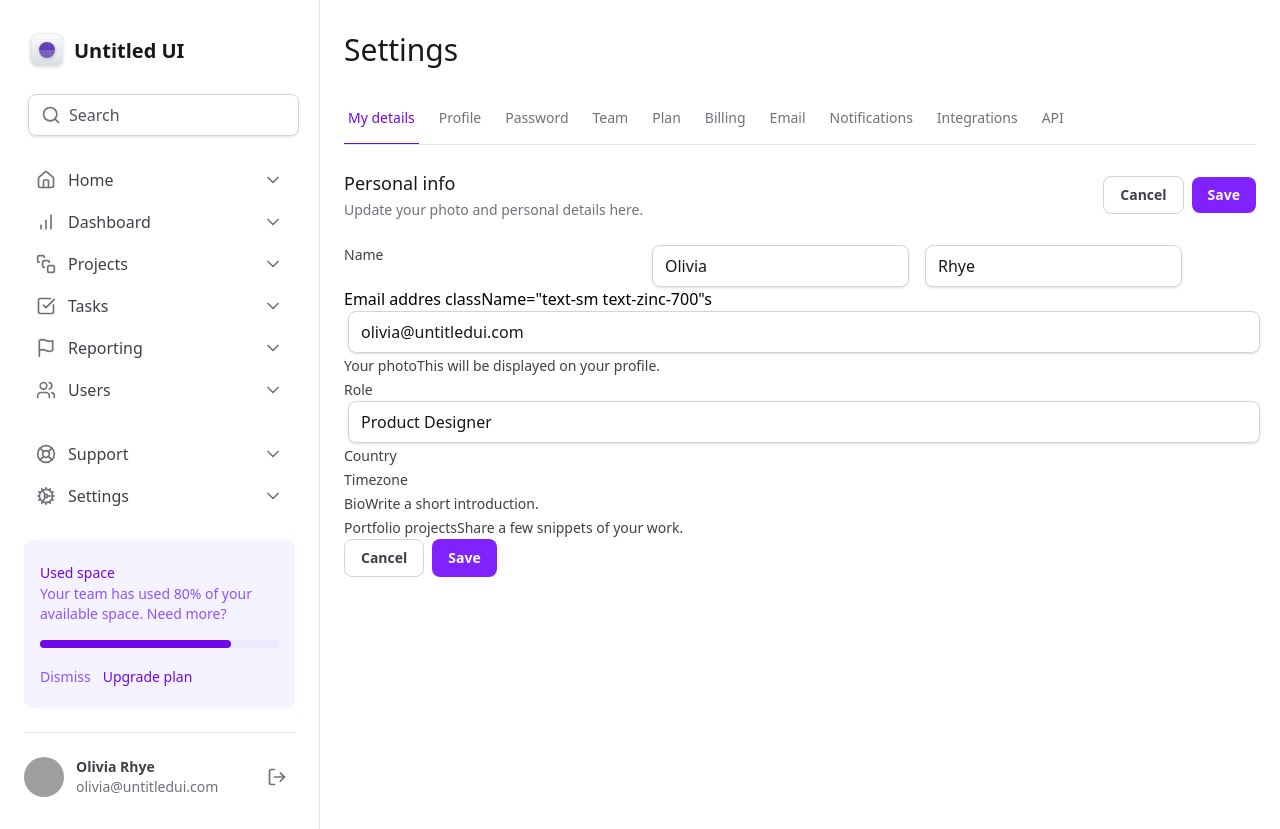
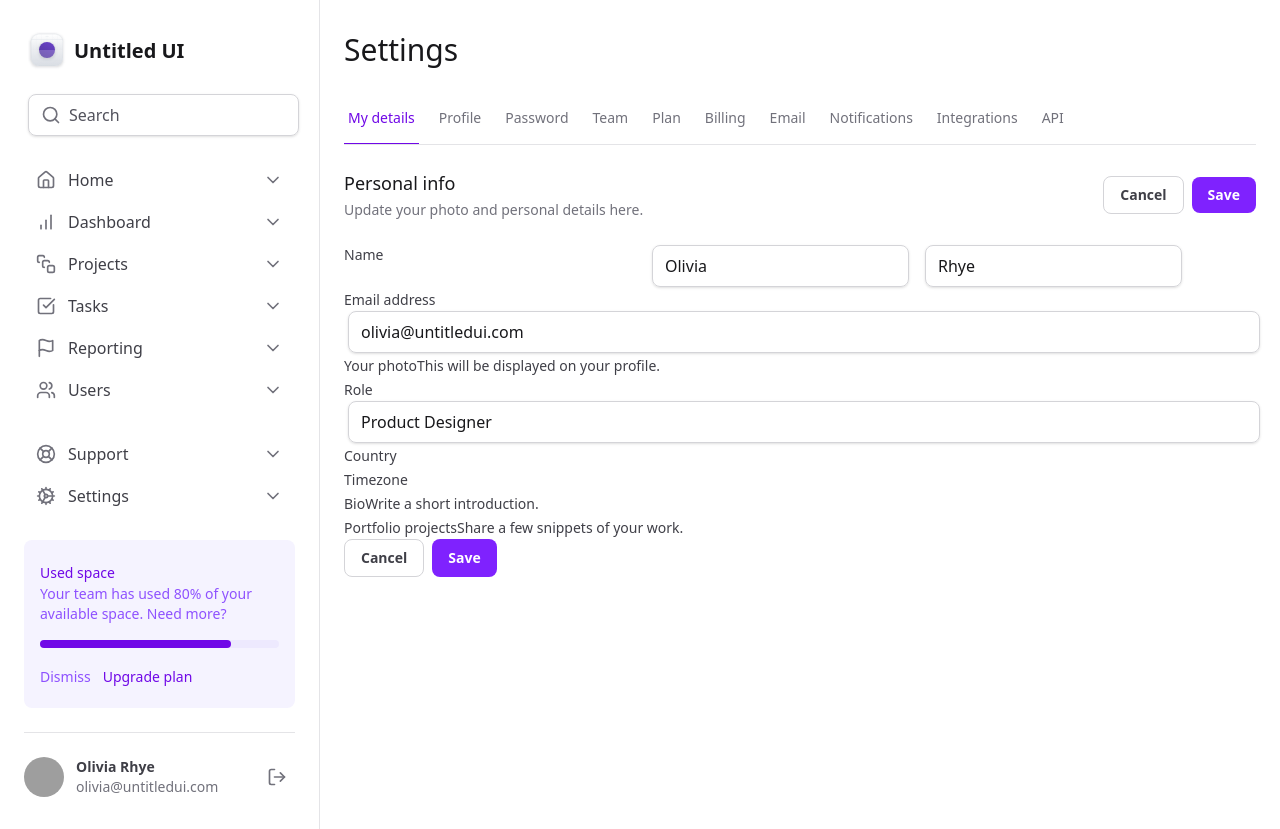
Before and after one commit to Beatriz-Cavallieri/tailwind-dashboard, a React (Vite) app: page / in a window 1280 px wide. Built offline with nearby package versions, Linux system fonts and the light colour scheme; grey boxes are pictures that could not be loaded.

Commit message:
fix: fixes previous commit

```diff
--- a/src/components/PersonalInfoForm/index.tsx
+++ b/src/components/PersonalInfoForm/index.tsx
@@ -27,7 +27,7 @@ const PersonalInfoForm = () => {
         <div className="grid grid-cols-3">
           <label
             htmlFor="firstName"
-            className="text-sm text-zinc-700">
+            className="text-sm text-zinc-700 font-medium">
             Name
           </label>
           <div className="flex gap-2">
@@ -43,8 +43,9 @@ const PersonalInfoForm = () => {
 
         <div>
           <label
-            htmlFor="email">  Email addres
-            className="text-sm text-zinc-700"s
+            htmlFor="email"
+            className="text-sm text-zinc-700 font-medium">
+            Email address
           </label>
           <Input.Root>
             <Input.Control
@@ -58,7 +59,7 @@ const PersonalInfoForm = () => {
         <div>
           <label
             htmlFor="email"
-            className="text-sm text-zinc-700">
+            className="text-sm text-zinc-700 font-medium">
             Your photo
             <span >
               This will be displayed on your profile.
@@ -70,7 +71,7 @@ const PersonalInfoForm = () => {
         <div >
           <label
             htmlFor="role"
-            className="text-sm text-zinc-700">
+            className="text-sm text-zinc-700 font-medium">
             Role
           </label>
           <Input.Root>
@@ -81,7 +82,7 @@ const PersonalInfoForm = () => {
         <div>
           <label
             htmlFor="country"
-            className="text-sm text-zinc-700">
+            className="text-sm text-zinc-700 font-medium">
             Country
           </label>
           <div />
@@ -90,7 +91,7 @@ const PersonalInfoForm = () => {
         <div>
           <label
             htmlFor="timezone"
-            className="text-sm text-zinc-700">
+            className="text-sm text-zinc-700 font-medium">
             Timezone
           </label>
           <div />
@@ -99,7 +100,7 @@ const PersonalInfoForm = () => {
         <div >
           <label
             htmlFor="bio"
-            className="text-sm text-zinc-700">
+            className="text-sm text-zinc-700 font-medium">
             Bio
             <span>
               Write a short introduction.
@@ -111,7 +112,7 @@ const PersonalInfoForm = () => {
         <div>
           <label
             htmlFor="projects"
-            className="text-sm text-zinc-700">
+            className="text-sm text-zinc-700 font-medium">
             Portfolio projects
             <span>
               Share a few snippets of your work.
```
